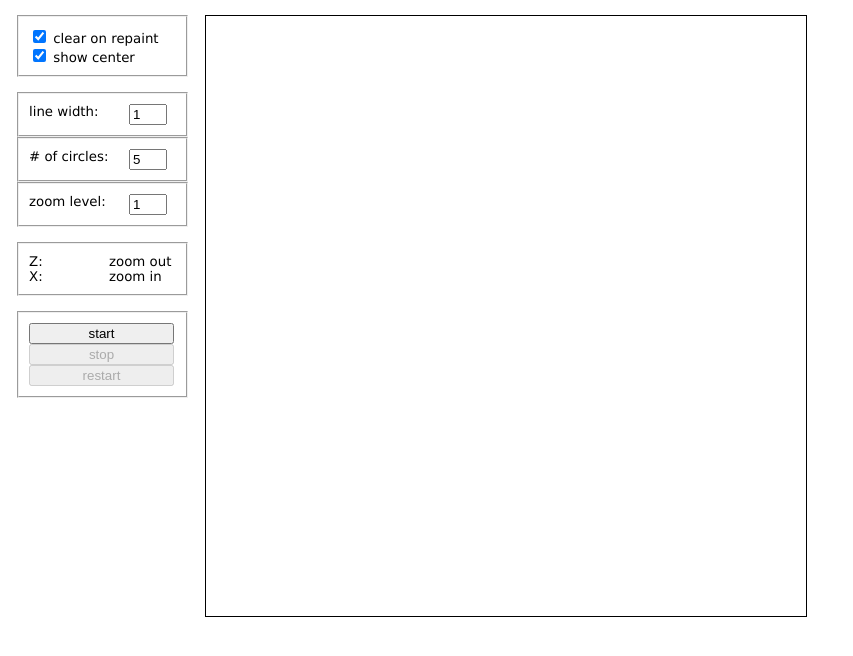
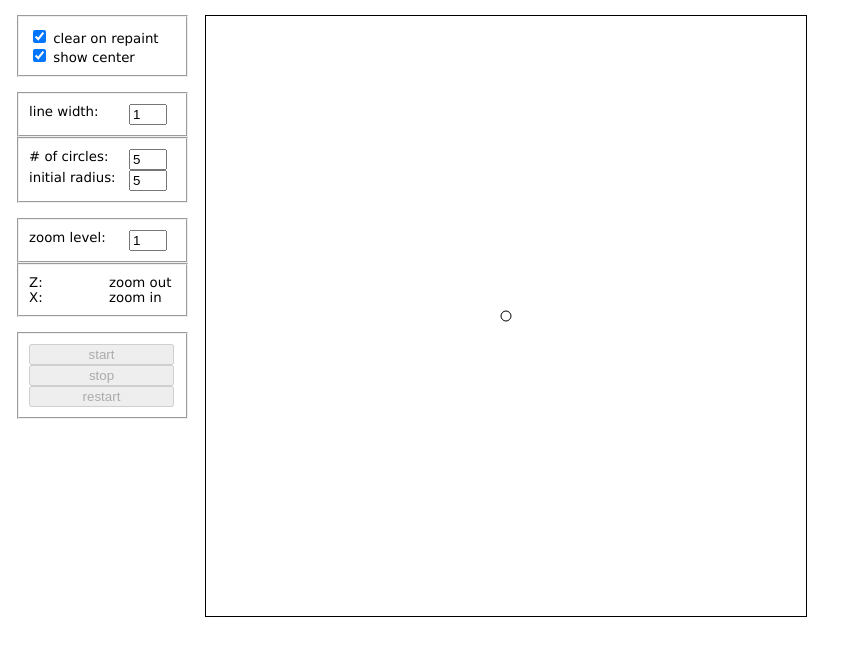
Before and after one commit to crisstanza/circles, a plain HTML site: page index.html in a window 1280 px wide. Shown: the whole page, without its empty margins (0-853 px from the left). Drawn offline with Linux system fonts and the light colour scheme.

Commit message:
Some more UI stuff

```diff
--- a/index.html
+++ b/index.html
@@ -20,11 +20,12 @@
 			</fieldset>
 			<fieldset>
 				<label class="small" for="number-of-circles"># of circles:</label> <input id="number-of-circles" type="text" value="5" class="input-number" /><br />
+				<label class="small" for="initial-radius">initial radius:</label> <input id="initial-radius" type="text" value="5" class="input-number" /><br />
 			</fieldset>
+			<br />
 			<fieldset>
 				<label class="small" for="zoom-level">zoom level:</label> <input id="zoom-level" type="text" value="1" class="input-number" /><br />
 			</fieldset>
-			<br />
 			<fieldset>
 				<label class="smaller">Z:</label> zoom out<br />
 				<label class="smaller">X:</label> zoom in<br />
--- a/js/Main.js
+++ b/js/Main.js
@@ -11,6 +11,7 @@ function Main() {
 		this.lineWidth = 1;
 		this.numberOfCircles = 1;
 		this.scale = 1;
+		this.radius = 30;
 		this.clearOnRepaint = true;
 		this.showCenter = true;
 	}
@@ -39,14 +40,12 @@ Main.prototype.draw = function() {
 	var canvas = this.canvas;
 	var left = Math.round(canvas.width / 2);
 	var top = Math.round(canvas.height / 2);
-	var radius = canvas.width / 4;
 	var context = canvas.getContext('2d');
 	context.save();
 	context.lineWidth = this.lineWidth;
-	context.scale(this.scale, this.scale);
 	context.strokeStyle = 'black';
 	context.beginPath();
-	context.arc(left, top, radius, 0, 2*Math.PI, false);
+	context.arc(left, top, this.radius, 0, 2*Math.PI, false);
 	context.stroke();
 	context.restore();
 };
@@ -57,6 +56,7 @@ Main.prototype.checkControl = function() {
 	this.scale = document.getElementById('zoom-level').value;
 	this.lineWidth = document.getElementById('line-width').value;
 	this.numberOfCircles = document.getElementById('number-of-circles').value;
+	this.radius = document.getElementById('initial-radius').value * this.scale;
 };
 
 Main.prototype.start = function() {
--- a/js/js.js
+++ b/js/js.js
@@ -4,6 +4,7 @@
 
 	function init() {
 		main = new Main();
+		document.getElementById('bt-start').click();
 	}
 
 	window.addEventListener('load', init, false);
```
